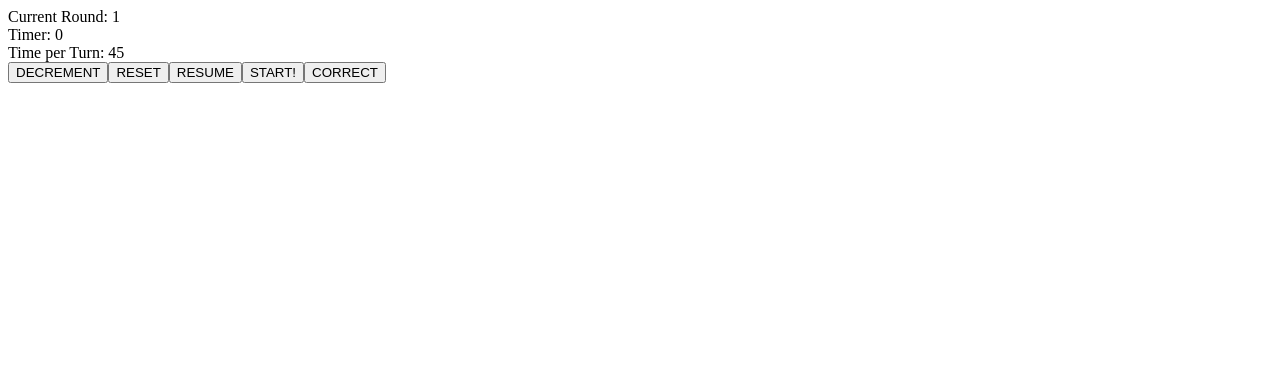
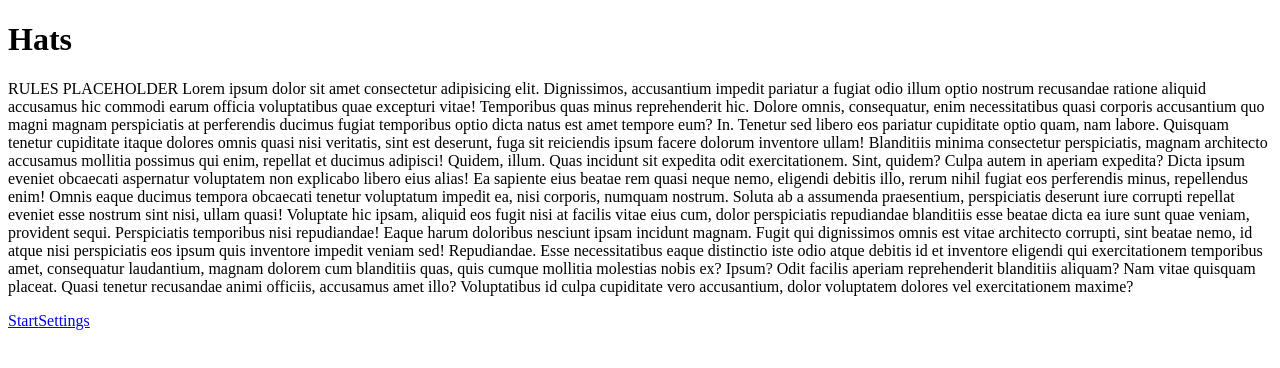
Before and after one commit to LevPewPew/hats-reboot, a React (Create React App) app: page / in a window 1280 px wide. Shown: the top 368 px of the page. Built offline with nearby package versions, Linux system fonts and the light colour scheme.

Commit message:
added basic routing

```diff
--- a/src/App.tsx
+++ b/src/App.tsx
@@ -1,6 +1,7 @@
 import React from 'react';
+import { BrowserRouter as Router, Switch, Route } from 'react-router-dom';
 import styled from 'styled-components';
-import { GamePage } from 'src/pages';
+import { GamePage, MainMenuPage, ScorePage, SettingsPage, SetupPage } from 'src/pages';
 
 interface AppProps {
   className?: string;
@@ -9,7 +10,25 @@ interface AppProps {
 export const App: React.FC<AppProps> = ({ className }) => {
   return (
     <div className={className}>
-      <GamePage />
+      <Router>
+        <Switch>
+          <Route exact path="/">
+            <MainMenuPage />
+          </Route>
+          <Route path="/setup">
+            <SetupPage />
+          </Route>
+          <Route path="/game">
+            <GamePage />
+          </Route>
+          <Route path="/scores">
+            <ScorePage />
+          </Route>
+          <Route path="/settings">
+            <SettingsPage />
+          </Route>
+        </Switch>
+      </Router>
     </div>
   );
 };
--- a/src/components/layouts/index.js
+++ /dev/null
@@ -1,6 +0,0 @@
-import GameCtrlContainer from './GameCtrlContainer';
-import Header from './Header';
-import InstructionsContainer from './InstructionsContainer';
-import Main from './Main';
-
-export { GameCtrlContainer, Header, InstructionsContainer, Main };
--- a/src/pages/GamePage.tsx
+++ b/src/pages/GamePage.tsx
@@ -1,4 +1,5 @@
 import React, { useEffect, useState, useRef } from 'react';
+import { useHistory } from 'react-router-dom';
 import styled from 'styled-components';
 import { Timer, WordDisplay } from 'src/components';
 import { GeneralBtn } from 'src/components/buttons';
@@ -12,6 +13,7 @@ interface GamePageProps {
 }
 
 export const GamePage: React.FC<GamePageProps> = ({ className }) => {
+  const history = useHistory();
   const round = useSelector<RootState, number>((state) => state.gameReducer.round);
   const words = useSelector<RootState, Array<string>>((state) => state.gameReducer.words);
   const [hat, setHat] = useState(words);
@@ -45,7 +47,7 @@ export const GamePage: React.FC<GamePageProps> = ({ className }) => {
 
   useEffect(() => {
     if (hat.length === 0) {
-      dispatch(incrementRound());
+      history.push('/scores');
     }
   }, [hat.length]);
 
--- a/src/pages/MainMenuPage.tsx
+++ b/src/pages/MainMenuPage.tsx
@@ -1,4 +1,5 @@
 import React from 'react';
+import { Link } from 'react-router-dom';
 import styled from 'styled-components';
 
 interface MainMenuPageProps {
@@ -8,7 +9,34 @@ interface MainMenuPageProps {
 export const MainMenuPage: React.FC<MainMenuPageProps> = ({ className }) => {
   return (
     <main className={className}>
-      <div>MainMenuPage PLACEHOLDER</div>
+      <h1>Hats</h1>
+      <p>
+        RULES PLACEHOLDER Lorem ipsum dolor sit amet consectetur adipisicing elit. Dignissimos, accusantium impedit
+        pariatur a fugiat odio illum optio nostrum recusandae ratione aliquid accusamus hic commodi earum officia
+        voluptatibus quae excepturi vitae! Temporibus quas minus reprehenderit hic. Dolore omnis, consequatur, enim
+        necessitatibus quasi corporis accusantium quo magni magnam perspiciatis at perferendis ducimus fugiat temporibus
+        optio dicta natus est amet tempore eum? In. Tenetur sed libero eos pariatur cupiditate optio quam, nam labore.
+        Quisquam tenetur cupiditate itaque dolores omnis quasi nisi veritatis, sint est deserunt, fuga sit reiciendis
+        ipsum facere dolorum inventore ullam! Blanditiis minima consectetur perspiciatis, magnam architecto accusamus
+        mollitia possimus qui enim, repellat et ducimus adipisci! Quidem, illum. Quas incidunt sit expedita odit
+        exercitationem. Sint, quidem? Culpa autem in aperiam expedita? Dicta ipsum eveniet obcaecati aspernatur
+        voluptatem non explicabo libero eius alias! Ea sapiente eius beatae rem quasi neque nemo, eligendi debitis illo,
+        rerum nihil fugiat eos perferendis minus, repellendus enim! Omnis eaque ducimus tempora obcaecati tenetur
+        voluptatum impedit ea, nisi corporis, numquam nostrum. Soluta ab a assumenda praesentium, perspiciatis deserunt
+        iure corrupti repellat eveniet esse nostrum sint nisi, ullam quasi! Voluptate hic ipsam, aliquid eos fugit nisi
+        at facilis vitae eius cum, dolor perspiciatis repudiandae blanditiis esse beatae dicta ea iure sunt quae veniam,
+        provident sequi. Perspiciatis temporibus nisi repudiandae! Eaque harum doloribus nesciunt ipsam incidunt magnam.
+        Fugit qui dignissimos omnis est vitae architecto corrupti, sint beatae nemo, id atque nisi perspiciatis eos
+        ipsum quis inventore impedit veniam sed! Repudiandae. Esse necessitatibus eaque distinctio iste odio atque
+        debitis id et inventore eligendi qui exercitationem temporibus amet, consequatur laudantium, magnam dolorem cum
+        blanditiis quas, quis cumque mollitia molestias nobis ex? Ipsum? Odit facilis aperiam reprehenderit blanditiis
+        aliquam? Nam vitae quisquam placeat. Quasi tenetur recusandae animi officiis, accusamus amet illo? Voluptatibus
+        id culpa cupiditate vero accusantium, dolor voluptatem dolores vel exercitationem maxime?
+      </p>
+      <nav>
+        <Link to="/setup">Start</Link>
+        <Link to="/settings">Settings</Link>
+      </nav>
     </main>
   );
 };
--- a/src/pages/ScorePage.tsx
+++ b/src/pages/ScorePage.tsx
@@ -1,15 +1,18 @@
 import React from 'react';
+import { useSelector } from 'react-redux';
 import styled from 'styled-components';
+import { RootState } from '@hats-reboot/state-management-types';
 
 interface ScorePageProps {
   className?: string;
-  roundCompleted: number;
 }
 
-export const ScorePage: React.FC<ScorePageProps> = ({ className, roundCompleted }) => {
+export const ScorePage: React.FC<ScorePageProps> = ({ className }) => {
+  const round = useSelector<RootState, number>((state) => state.gameReducer.round);
+
   return (
     <main className={className}>
-      <h1>Round {roundCompleted} complete!</h1>
+      <h1>Round {round} complete!</h1>
     </main>
   );
 };
```
Also changed, not shown: src/components/layouts/GameCtrlContainer.tsx (deleted, +0 -12 lines), src/components/layouts/Header.tsx (deleted, +0 -12 lines), src/components/layouts/InstructionsContainer.tsx (deleted, +0 -12 lines), src/components/layouts/Main.tsx (deleted, +0 -12 lines).
